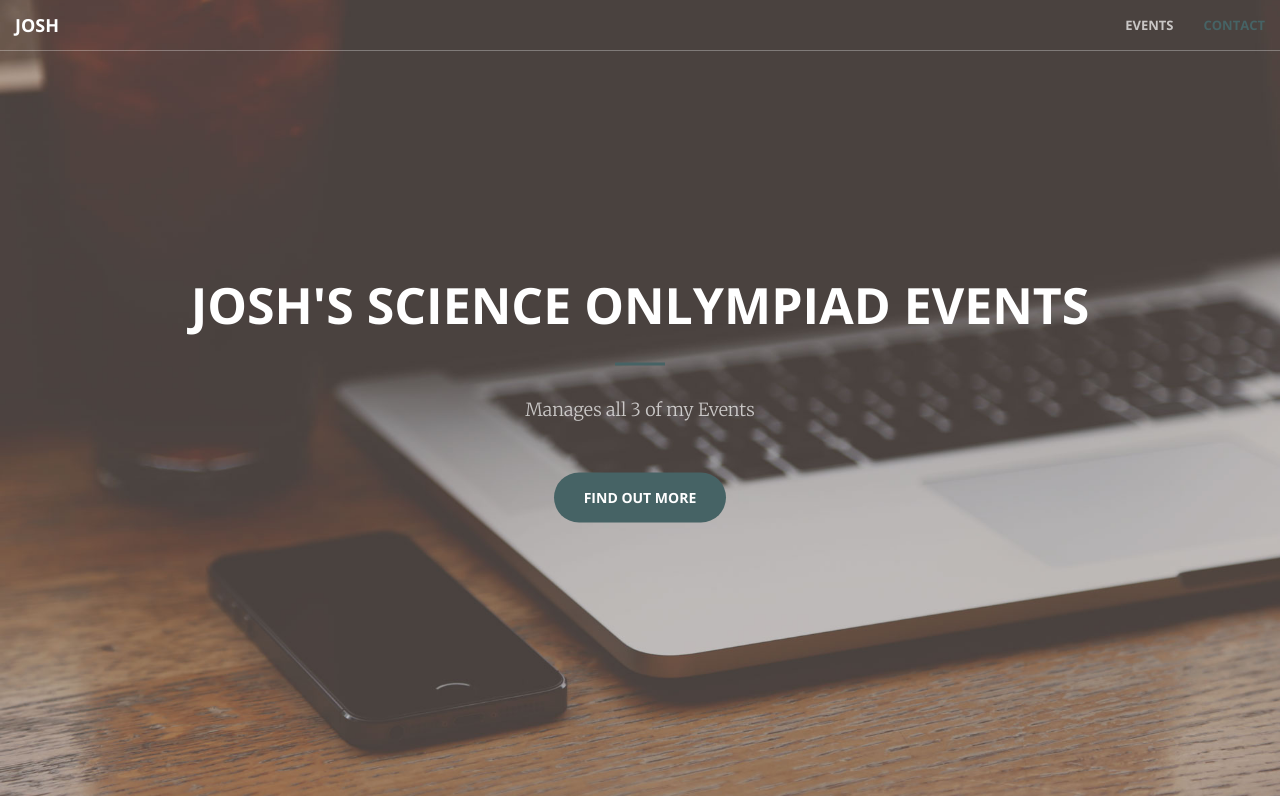
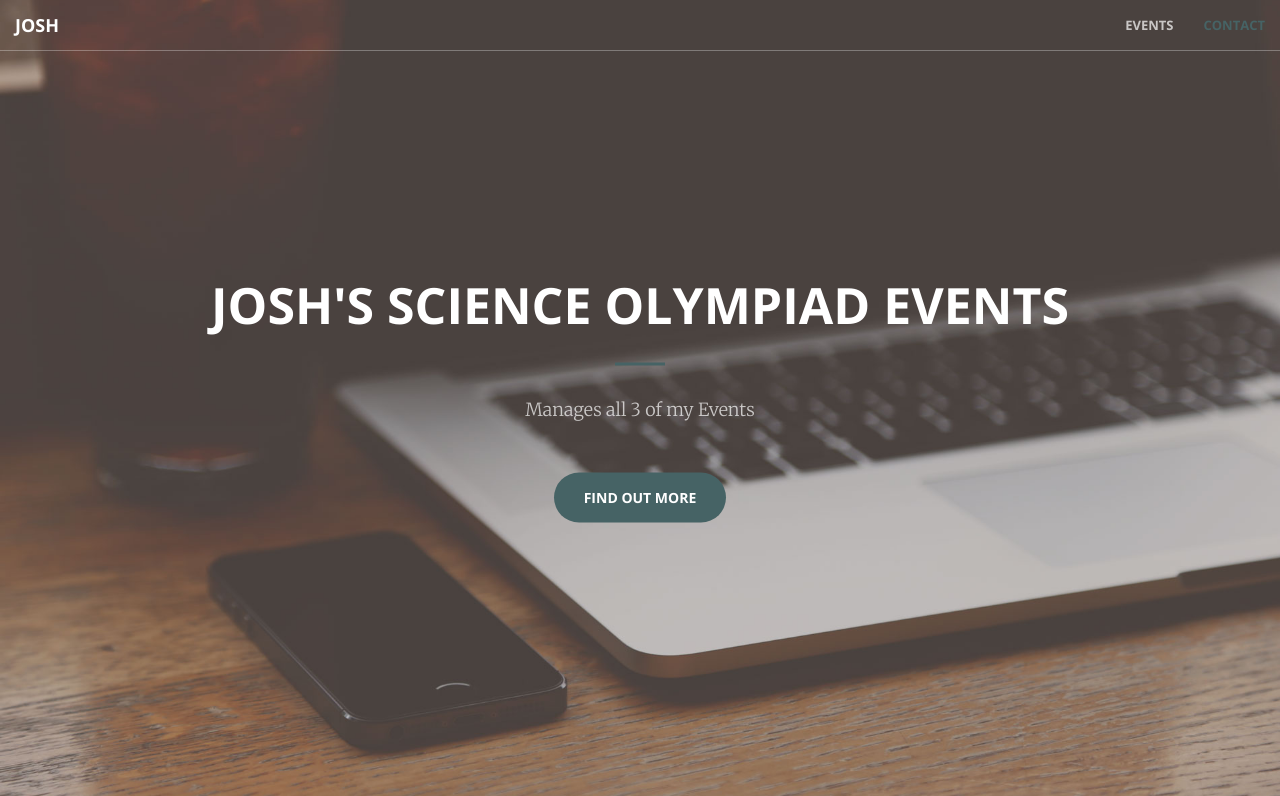
Before and after one commit to Josh650/Site, a website: page index.html in a window 1280 px wide. Shown: the top 796 px of the page. Drawn offline with nearby package versions, Linux system fonts and the light colour scheme.

Commit message:
adsf
adsf

```diff
--- a/index.html
+++ b/index.html
@@ -65,7 +65,7 @@
     <header>
         <div class="header-content">
             <div class="header-content-inner">
-                <h1 id="homeHeading">JOSH'S SCIENCE ONLYMPIAD EVENTS</h1>
+                <h1 id="homeHeading">JOSH'S SCIENCE OLYMPIAD EVENTS</h1>
                 <hr>
                 <p>Manages all 3 of my Events</p>
                 <a href="#about" class="btn btn-primary btn-xl page-scroll">Find Out More</a>
```
